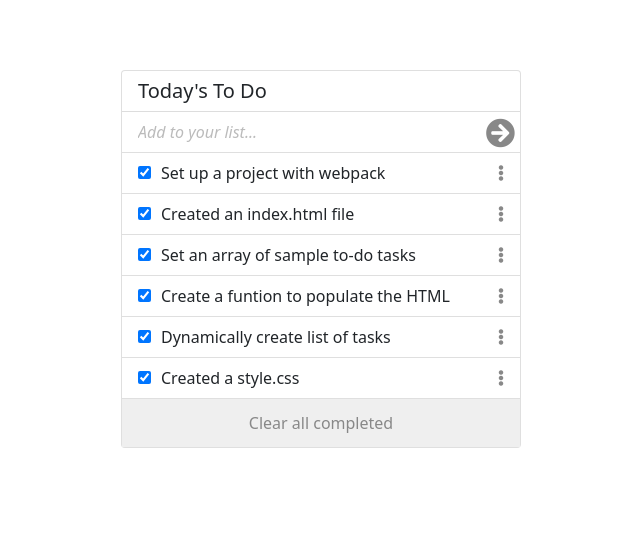
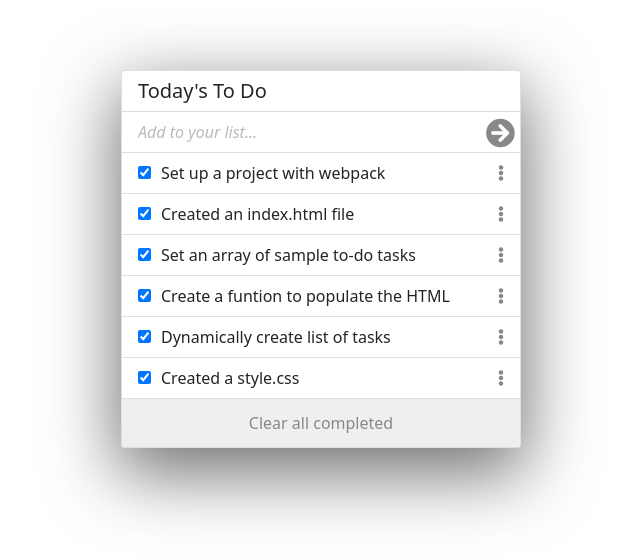
Before and after one commit to IbrohimRasulov/ToDo-List-App, a website built with webpack: page src/index.html in a window 1280 px wide. Shown: the whole page, without its empty margins (319-959 px from the left). Built offline with nearby package versions, Linux system fonts and the light colour scheme.

Commit message:
Add style and update README.md file

```diff
--- a/src/style.css
+++ b/src/style.css
@@ -1,6 +1,7 @@
 main {
   max-width: 400px;
   margin: 70px auto 0 auto;
+  box-shadow: rgba(0, 0, 0, 0.56) 0px 22px 70px 4px;
 }
 
 #todo-title {
```
Also changed, not shown: README.md, dist/index.bundle.js.
